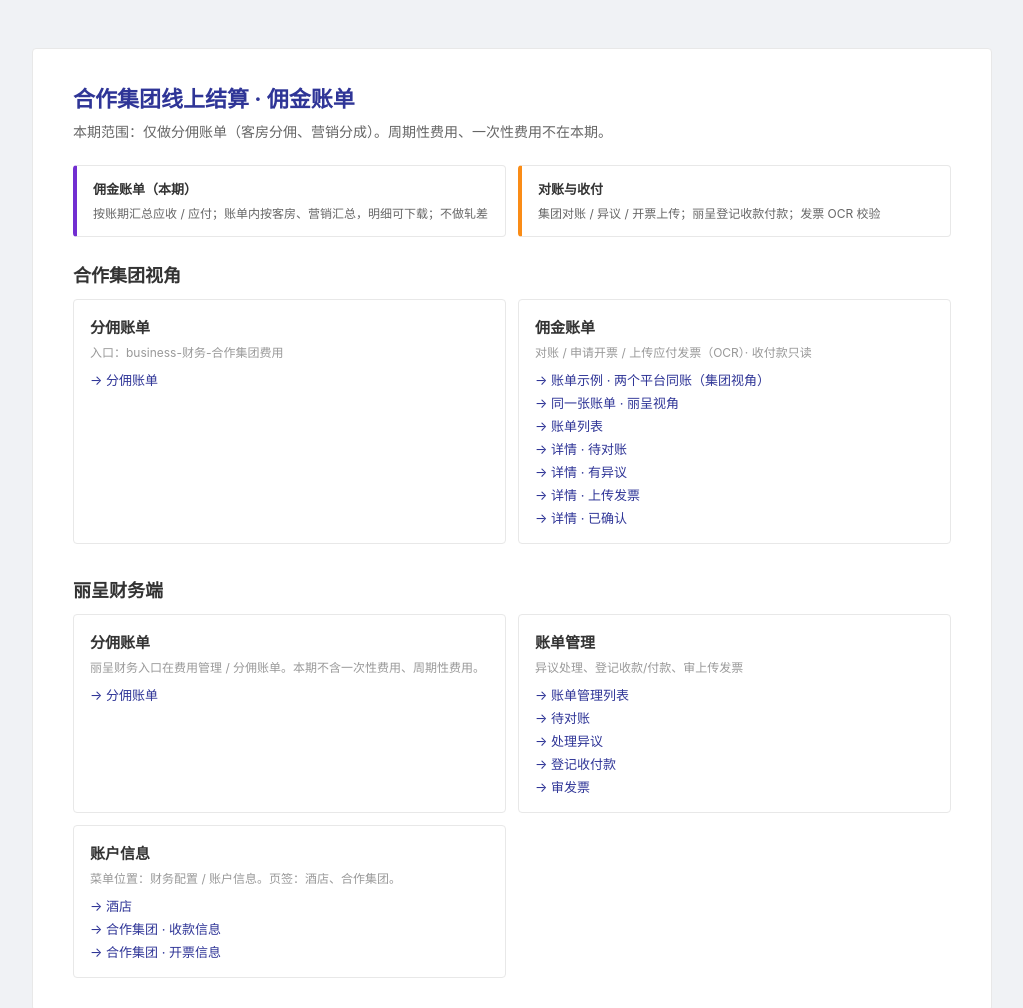
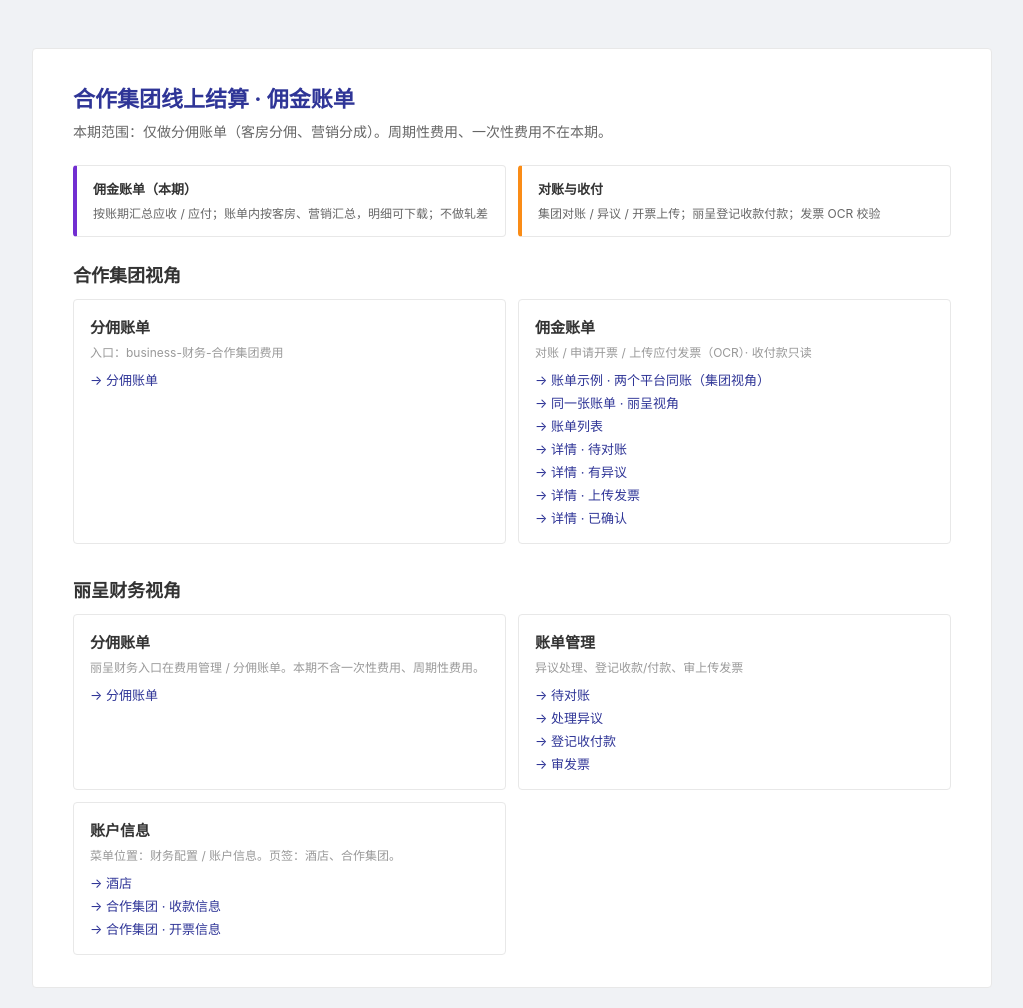
Before and after one commit to Diwork-settlement/group-settlement-prototype, a plain HTML site: page index.html in a window 1280 px wide. Shown: the top 1008 px of the page, without its empty margins (128-1151 px from the left). Drawn offline with Linux system fonts and the light colour scheme.

Commit message:
Rename the Licheng section and drop the bill-list entry from the index.
Co-authored-by: Cursor <cursoragent@cursor.com>

```diff
--- a/index.html
+++ b/index.html
@@ -47,7 +47,7 @@
       </div>
     </div>
 
-    <h2 style="font-size:18px;margin:24px 0 12px;color:var(--text)">丽呈财务端</h2>
+    <h2 style="font-size:18px;margin:24px 0 12px;color:var(--text)">丽呈财务视角</h2>
     <div class="index-links">
       <div class="index-card">
         <h3>分佣账单</h3>
@@ -60,7 +60,6 @@
         <h3>账单管理</h3>
         <p>异议处理、登记收款/付款、审上传发票</p>
         <div class="links">
-          <a href="lcc-bill-list.html">→ 账单管理列表</a>
           <a href="commission-settle-bill.html?view=lcc&status=待对账">→ 待对账</a>
           <a href="commission-settle-bill.html?view=lcc&status=有异议">→ 处理异议</a>
           <a href="commission-settle-bill.html?view=lcc&status=待收付款">→ 登记收付款</a>
```
